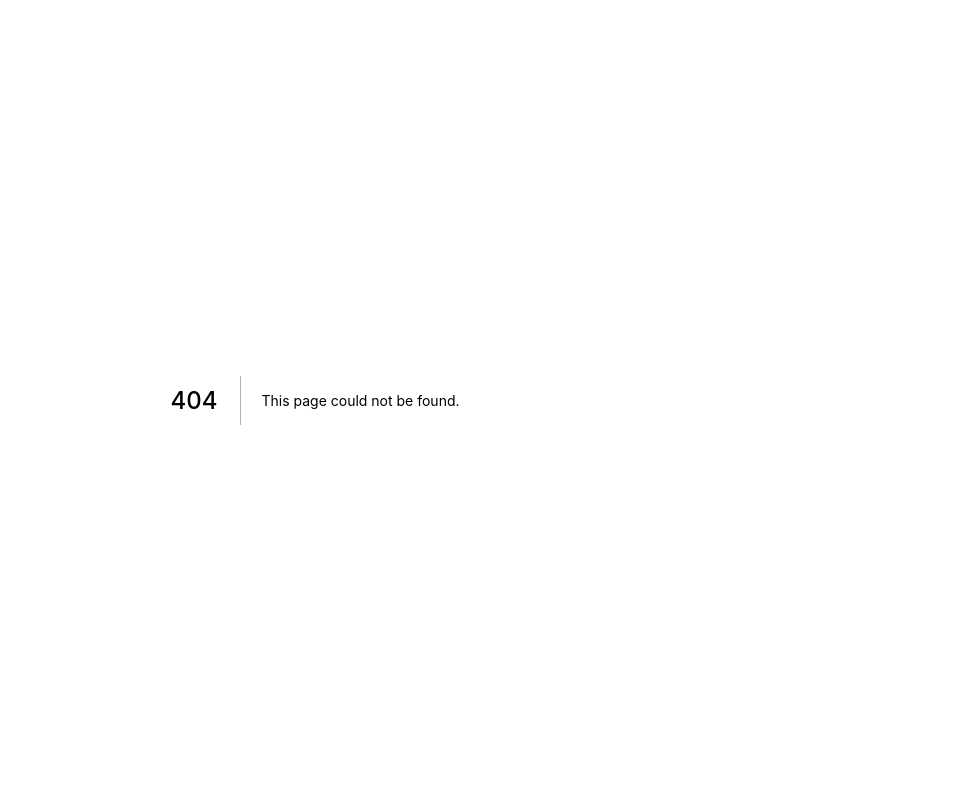
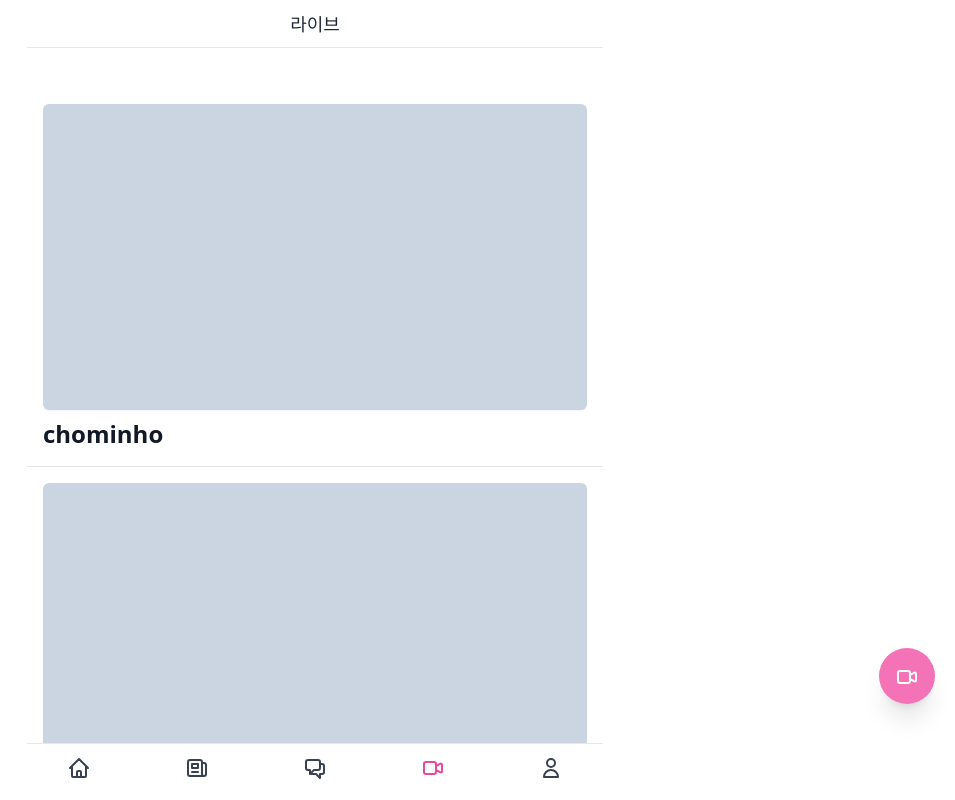
Before and after one commit to chominho14/makefriends_app, a Next.js app: page /streams in a window 1280 px wide. Before the commit this address had no page. Shown: the top 800 px of the page, without its empty margins (325-1280 px from the left). Built offline with nearby package versions, Linux system fonts and the light colour scheme.

Commit message:
v1.1.10(Stream - create page)

```diff
--- a/pages/live/create.tsx
+++ /dev/null
@@ -1,27 +0,0 @@
-import type { NextPage } from "next";
-import Button from "@components/button";
-import Input from "@components/input";
-import Layout from "@components/layout";
-import TextArea from "@components/textarea";
-
-const Create: NextPage = () => {
-  return (
-    <Layout canGoBack title="Go Live">
-      <form className=" space-y-4 py-10 px-4">
-        <Input required label="Name" name="name" type="text" />
-        <Input
-          required
-          label="age"
-          placeholder="0"
-          name="age"
-          type="text"
-          kind="age"
-        />
-        <TextArea name="description" label="Description" />
-        <Button text="Go live" />
-      </form>
-    </Layout>
-  );
-};
-
-export default Create;
--- /dev/null
+++ b/pages/streams/create.tsx
@@ -0,0 +1,65 @@
+import type { NextPage } from "next";
+import Button from "@components/button";
+import Input from "@components/input";
+import Layout from "@components/layout";
+import TextArea from "@components/textarea";
+import useMutation from "@libs/client/useMutation";
+import { useForm } from "react-hook-form";
+import { Stream } from "stream";
+import { useEffect } from "react";
+import { useRouter } from "next/router";
+
+interface CreateForm {
+  name: string;
+  mbti: string;
+  description: string;
+}
+
+interface CreateResponse {
+  ok: boolean;
+  stream: Stream;
+}
+
+const Create: NextPage = () => {
+  const router = useRouter();
+  const [createStream, { loading, data }] =
+    useMutation<CreateResponse>(`/api/streams`);
+  const { register, handleSubmit } = useForm<CreateForm>();
+  const onValid = (form: CreateForm) => {
+    if (loading) return;
+    createStream(form);
+  };
+  useEffect(() => {
+    if (data && data.ok) {
+      router.push(`/streams/${data.stream.id}`);
+    }
+  }, [data, router]);
+  return (
+    <Layout canGoBack title="Go Live">
+      <form onSubmit={handleSubmit(onValid)} className=" space-y-4 py-10 px-4">
+        <Input
+          register={register("name", { required: true })}
+          required
+          label="Name"
+          name="name"
+          type="text"
+        />
+        <Input
+          register={register("mbti", { required: true, pattern: /^[A-Z]{4}$/ })}
+          required
+          label="MBTI"
+          name="mbti"
+          type="text"
+        />
+        <TextArea
+          register={register("description", { required: true })}
+          name="description"
+          label="Description"
+        />
+        <Button text={loading ? "Loading..." : "Go live"} />
+      </form>
+    </Layout>
+  );
+};
+
+export default Create;
--- a/pages/live/index.tsx
+++ b/pages/streams/index.tsx
@@ -6,20 +6,20 @@ import FloatingButton from "@components/floating-button";
 const Live: NextPage = () => {
   return (
     <Layout hasTabBar title="라이브">
-      <div className="py-10 divide-y-[1px] space-y-4">
+      <div className="space-y-4 divide-y-[1px] py-10">
         {[1, 1, 1, 1, 1, 1, 1, 1].map((_, i) => (
-          <Link key={i} href={`/live/${i}`}>
-            <a className="pt-4 block  px-4">
-              <div className="w-full rounded-md shadow-sm bg-slate-300 aspect-video" />
-              <h1 className="text-2xl mt-2 font-bold text-gray-900">
+          <Link key={i} href={`/streams/${i}`}>
+            <a className="block px-4  pt-4">
+              <div className="aspect-video w-full rounded-md bg-slate-300 shadow-sm" />
+              <h1 className="mt-2 text-2xl font-bold text-gray-900">
                 chominho
               </h1>
             </a>
           </Link>
         ))}
-        <FloatingButton href="/live/create">
+        <FloatingButton href="/streams/create">
           <svg
-            className="w-6 h-6"
+            className="h-6 w-6"
             fill="none"
             stroke="currentColor"
             viewBox="0 0 24 24"
```
Also changed, not shown: pages/streams/[id].tsx (renamed from pages/live/[id].tsx).
